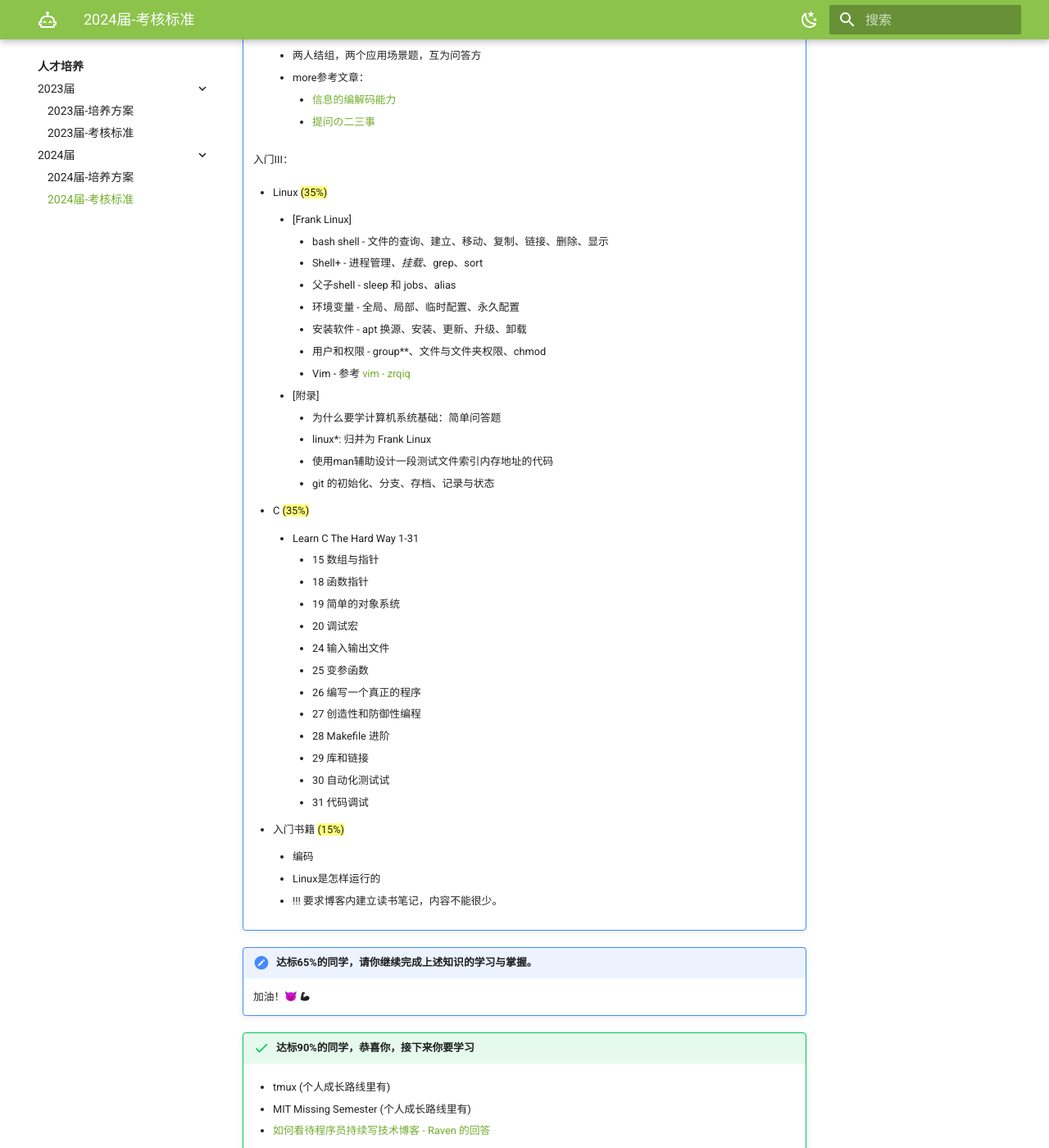
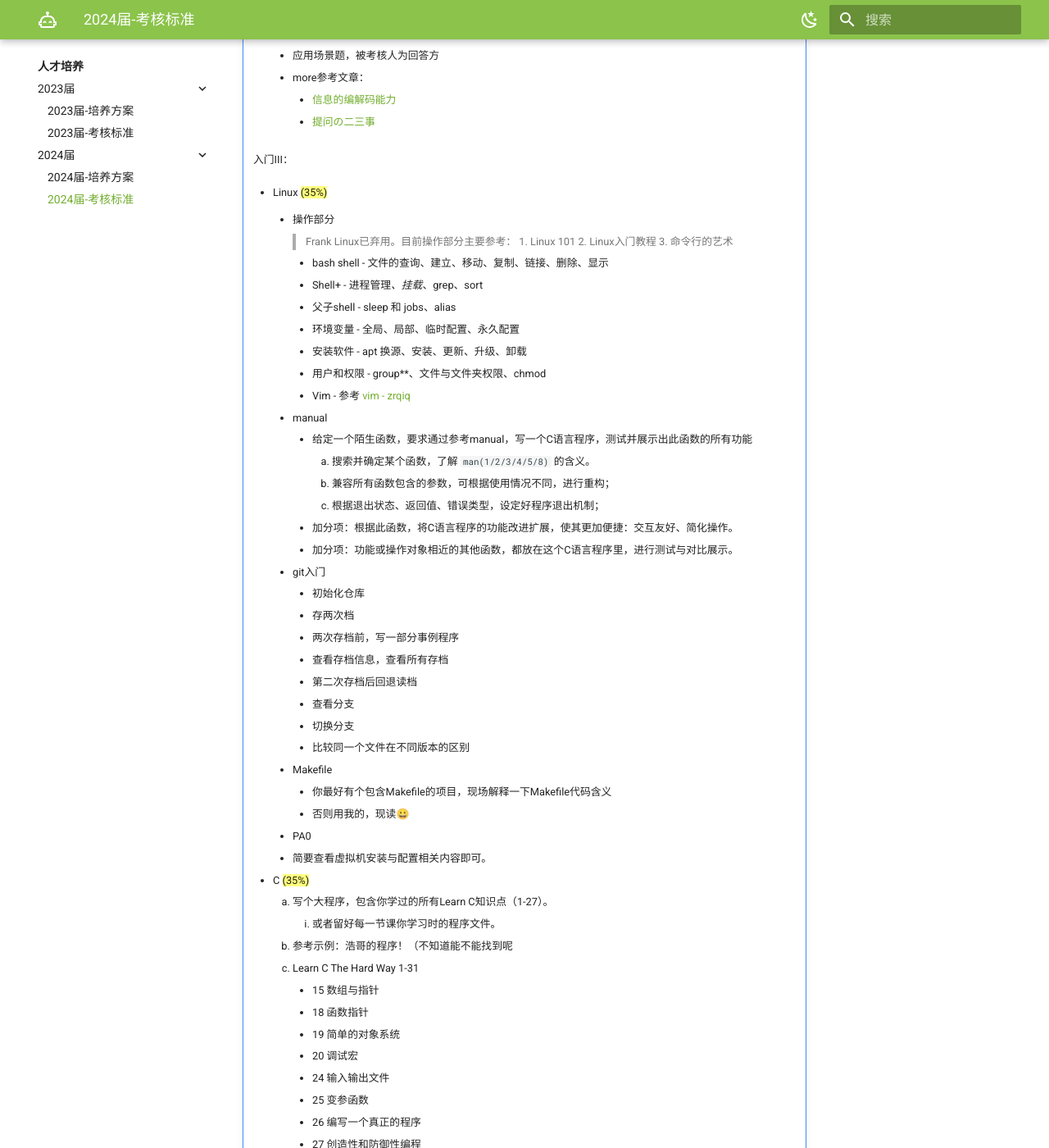
Before and after one commit to Haohahahaha/OSCA, an MkDocs documentation site: the page built from docs/guide/assessment-2024.md, in a window 1280 px wide and 1400 px high, scrolled down 351 px. Shown: the whole window at 82% size. Built offline with MkDocs 1.6.1 and Material for MkDocs 9.7.7, drawn with Linux system fonts in a browser that asks for light colours; emoji names are drawn with the system emoji font; some of the changed text lies outside the part shown.

Commit message:
2025-01-01_17:26:07 update

```diff
--- a/docs/guide/assessment-2024.md
+++ b/docs/guide/assessment-2024.md
@@ -6,38 +6,64 @@
 
     入门II：
 
-	- 提问的智慧 && 别想弱智一样提问 ==(15%)==
+	- 提问/搜索技能 re考察 ==(15%)==
 
-	    - 两人结组，两个应用场景题，互为问答方
+	    - 应用场景题，被考核人为回答方
 
 		- more参考文章：
 
 		    - [信息的编解码能力](http://cs.haohaha.cn/greenhand/de-en-code/de-en-code-info/)
 			- [提问の二三事](http://cs.haohaha.cn/greenhand/ask-question-zbt/ask-zbt/)
 
+
 	入门III：
 
 	- Linux ==(35%)==
 
-	    - [Frank Linux]
+		- 操作部分
+    	> Frank Linux已弃用。目前操作部分主要参考：
+    	> 1. Linux 101
+    	> 2. Linux入门教程
+    	> 3. 命令行的艺术
+            - bash shell - 文件的查询、建立、移动、复制、链接、删除、显示
+        	- Shell+ - 进程管理*、挂载*、grep、sort
+        	- 父子shell - sleep 和 jobs、alias
+        	- 环境变量 - 全局、局部、临时配置、永久配置
+        	- 安装软件 - apt 换源、安装、更新、升级、卸载
+        	- 用户和权限 - group**、文件与文件夹权限、chmod
+        	- Vim - 参考 [vim - zrqiq](https://zrqiq.github.io/zrq-blog/qqq/q/)
 
-		    - bash shell - 文件的查询、建立、移动、复制、链接、删除、显示
-			- Shell+ - 进程管理*、挂载*、grep、sort
-			- 父子shell - sleep 和 jobs、alias
-			- 环境变量 - 全局、局部、临时配置、永久配置
-			- 安装软件 - apt 换源、安装、更新、升级、卸载
-			- 用户和权限 - group**、文件与文件夹权限、chmod
-			- Vim - 参考 [vim - zrqiq](https://zrqiq.github.io/zrq-blog/qqq/q/)
+		- manual
+        	- 给定一个陌生函数，要求通过参考manual，写一个C语言程序，测试并展示出此函数的所有功能
+                1. 搜索并确定某个函数，了解 `man(1/2/3/4/5/8)` 的含义。
+                2. 兼容所有函数包含的参数，可根据使用情况不同，进行重构；
+                3. 根据退出状态、返回值、错误类型，设定好程序退出机制；
+            - 加分项：根据此函数，将C语言程序的功能改进扩展，使其更加便捷：交互友好、简化操作。
+            - 加分项：功能或操作对象相近的其他函数，都放在这个C语言程序里，进行测试与对比展示。
 
-		- [附录]
+		- git入门
+            - 初始化仓库
+            - 存两次档
+            - 两次存档前，写一部分事例程序
+            - 查看存档信息，查看所有存档
+            - 第二次存档后回退读档
+            - 查看分支
+            - 切换分支
+            - 比较同一个文件在不同版本的区别
 
-		    - 为什么要学计算机系统基础：简单问答题
-		    - linux*: 归并为 Frank Linux
-		    - 使用man辅助设计一段测试文件索引内存地址的代码
-		    - git 的初始化、分支、存档、记录与状态
+		- Makefile
+            - 你最好有个包含Makefile的项目，现场解释一下Makefile代码含义
+            - 否则用我的，现读😀
+
+		- PA0
+          - 简要查看虚拟机安装与配置相关内容即可。
 
 
 	- C ==(35%)==
+
+        1. 写个大程序，包含你学过的所有Learn C知识点（1-27）。
+            1. 或者留好每一节课你学习时的程序文件。
+        2. 参考示例：浩哥的程序！（不知道能不能找到呢
 
 	    - Learn C The Hard Way 1-31
 
@@ -56,6 +82,8 @@
 
     - 入门书籍 ==(15%)==
 
+	> 第一次考核没有完成的同学进行补考。
+
 	    - 编码
 
 		- Linux是怎样运行的
@@ -69,7 +97,16 @@
 !!! success "达标90%的同学，恭喜你，接下来你要学习"
 
 	- tmux (个人成长路线里有)
+    	- 操作命令行时要求只可以开一个窗口，只能用tmux来进行分屏进行边查询边书写的工作
+        - 即不允许用鼠标。
+        - 只考察快捷键：
+            - 上下/左右划分窗格
+            - 新建窗口、切换窗口
 
 	- MIT Missing Semester (个人成长路线里有)
 
+	- Docker
+    	- 看看Docker换源了没，pull 个 nextcloud看看呀。
+        - 看看会不会部署捏。
+
 	- [如何看待程序员持续写技术博客 - Raven 的回答](https://www.zhihu.com/question/41802793/answer/2435610889)
```
